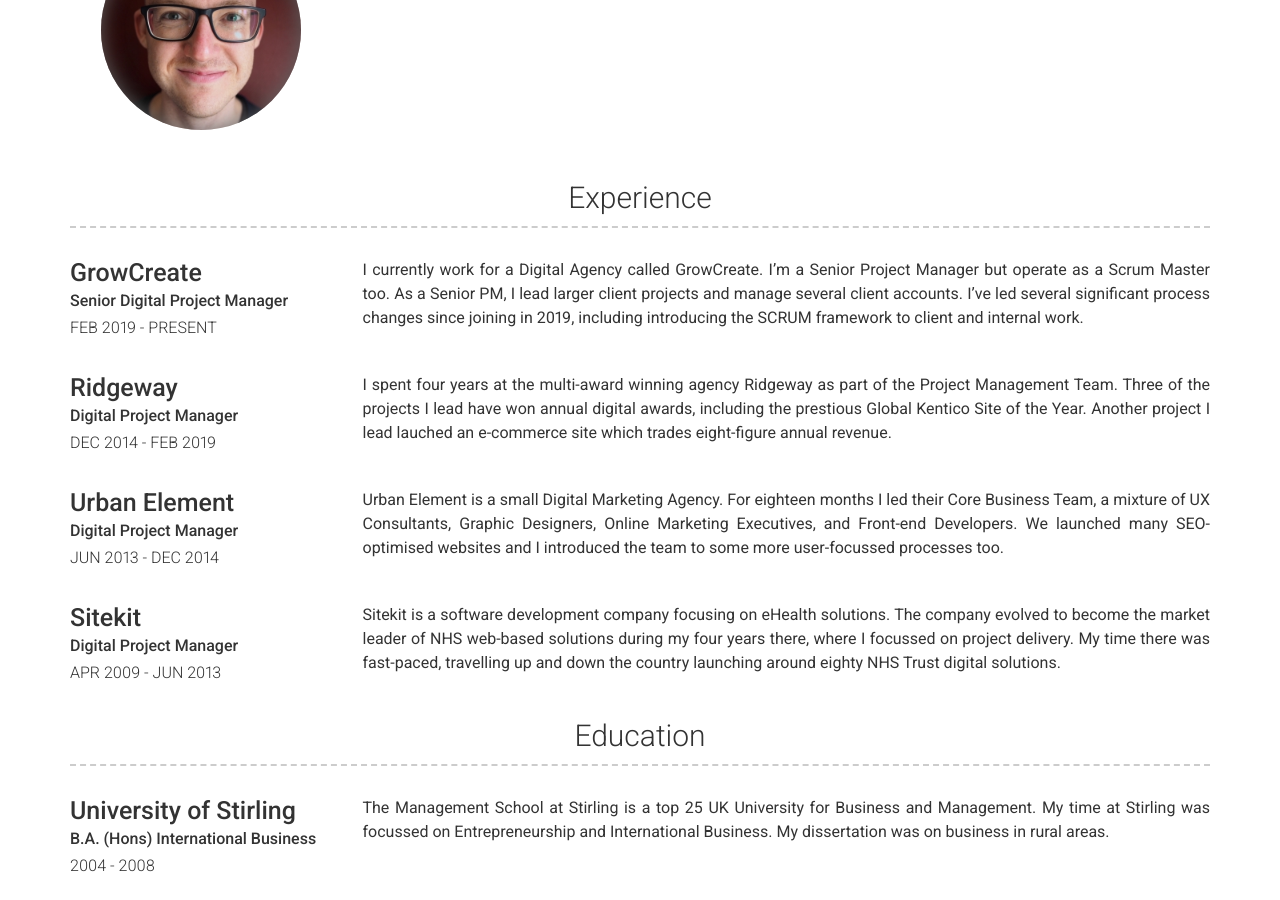
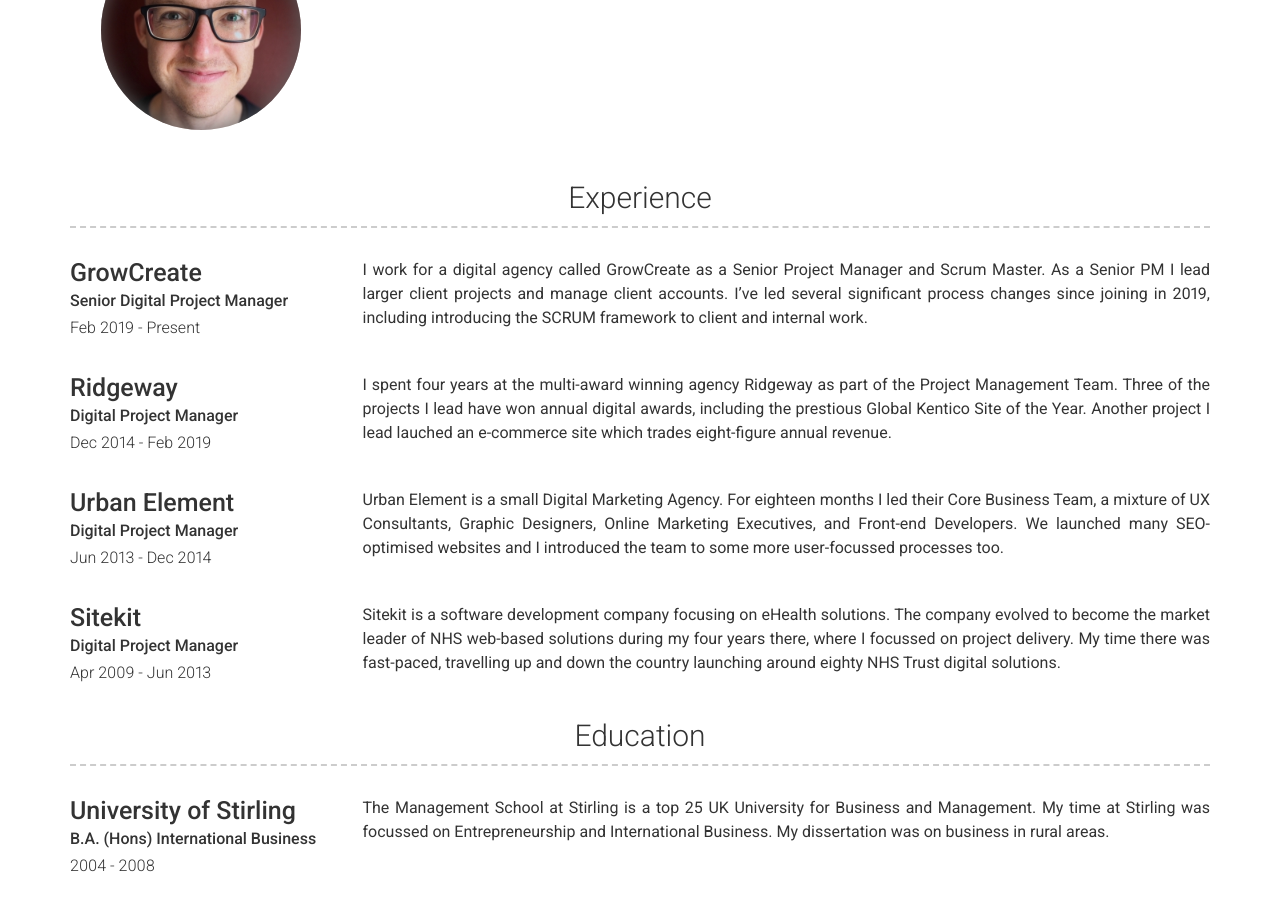
Before and after one commit to csgdavidson/Charlie-Davidson2, a Jekyll site: the page built from index.md, in a window 1280 px wide and 900 px high, scrolled down 349 px. Built offline with Jekyll 4.4.1, drawn with Linux system fonts in a browser that asks for light colours; nearby versions of some CDN libraries.

Commit message:
Update experience.yml

```diff
--- a/_data/experience.yml
+++ b/_data/experience.yml
@@ -2,24 +2,24 @@
 - layout: left
   company: GrowCreate
   job_title: Senior Digital Project Manager
-  dates: FEB 2019 - PRESENT
+  dates: Feb 2019 - Present
   description:
-    I currently work for a Digital Agency called GrowCreate. I'm a Senior Project Manager but operate as a Scrum Master too. As a Senior PM, I lead larger client projects and manage several client accounts. I've led several significant process changes since joining in 2019, including introducing the SCRUM framework to client and internal work.
+    I work for a digital agency called GrowCreate as a Senior Project Manager and Scrum Master. As a Senior PM I lead larger client projects and manage client accounts. I've led several significant process changes since joining in 2019, including introducing the SCRUM framework to client and internal work.
 
 - company: Ridgeway
   job_title: Digital Project Manager
-  dates: DEC 2014 - FEB 2019
+  dates: Dec 2014 - Feb 2019
   description:
     I spent four years at the multi-award winning agency Ridgeway as part of the Project Management Team. Three of the projects I lead have won annual digital awards, including the prestious Global Kentico Site of the Year. Another project I lead lauched an e-commerce site which trades eight-figure annual revenue.
 
 - company: Urban Element
   job_title: Digital Project Manager
-  dates: JUN 2013 - DEC 2014
+  dates: Jun 2013 - Dec 2014
   description:
     Urban Element is a small Digital Marketing Agency. For eighteen months I led their Core Business Team, a mixture of UX Consultants, Graphic Designers, Online Marketing Executives, and Front-end Developers. We launched many SEO-optimised websites and I introduced the team to some more user-focussed processes too.
 
 - company: Sitekit
   job_title: Digital Project Manager
-  dates: APR 2009 - JUN 2013
+  dates: Apr 2009 - Jun 2013
   description:
     Sitekit is a software development company focusing on eHealth solutions. The company evolved to become the market leader of NHS web-based solutions during my four years there, where I focussed on project delivery. My time there was fast-paced, travelling up and down the country launching around eighty NHS Trust digital solutions.
```
